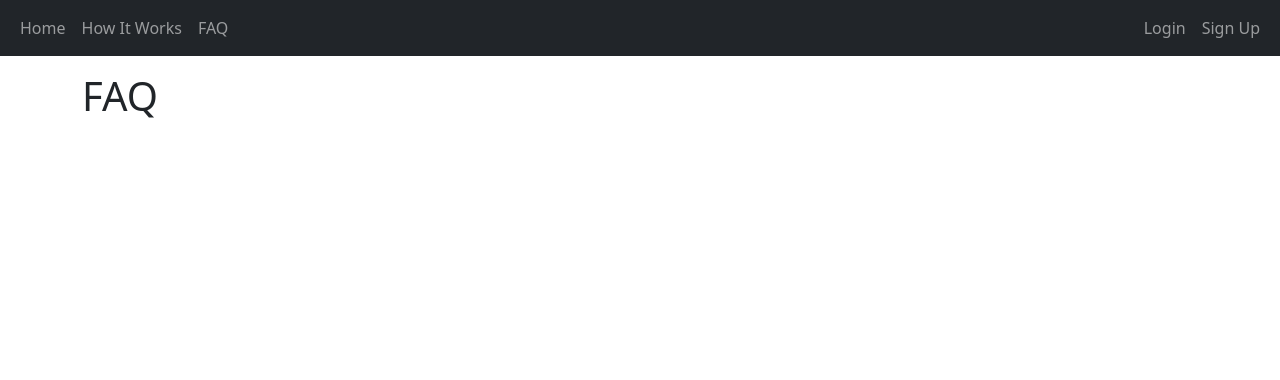
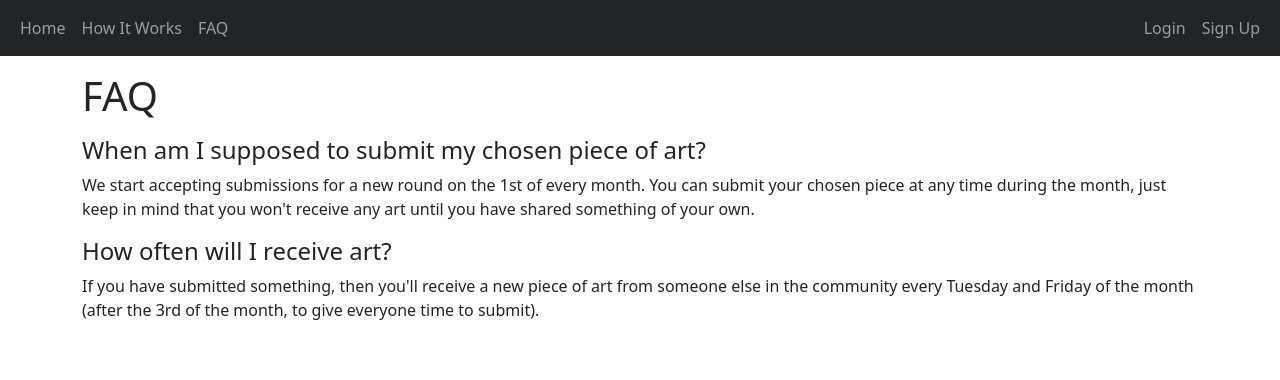
Before and after one commit to Jonathan-Heaney/omnivore, a Django app: page /faq in a window 1280 px wide. Shown: the top 380 px of the page. Run offline with Django 5.2, Linux system fonts and the light colour scheme.

Commit message:
Start FAQ

```diff
--- a/about/templates/about/faq.html
+++ b/about/templates/about/faq.html
@@ -9,5 +9,9 @@
 {% block content %}
 <h1 class="header">FAQ</h1>
 
+<h4>When am I supposed to submit my chosen piece of art?</h4>
+<p>We start accepting submissions for a new round on the 1st of every month. You can submit your chosen piece at any time during the month, just keep in mind that you won't receive any art until you have shared something of your own.</p>
 
+<h4>How often will I receive art?</h4>
+<p>If you have submitted something, then you'll receive a new piece of art from someone else in the community every Tuesday and Friday of the month (after the 3rd of the month, to give everyone time to submit).</p>
 {% endblock %}
```
